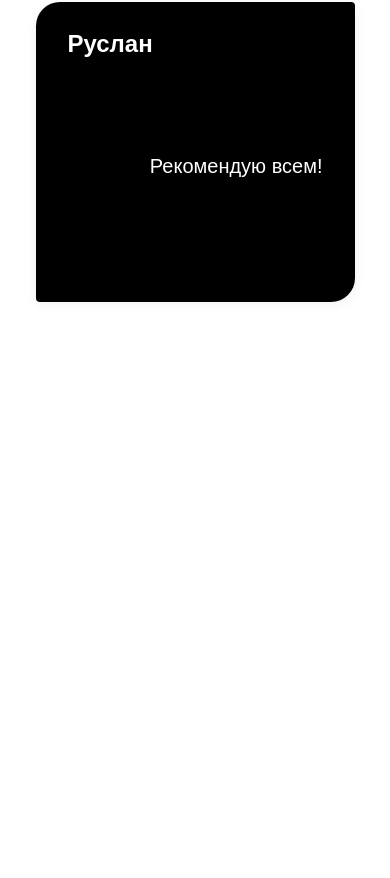
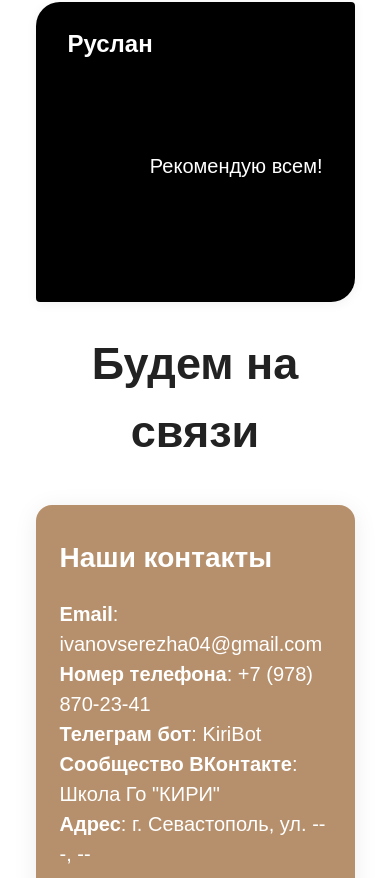
Before and after one commit to 6dem/kiri, a Next.js app in the folder src/apps/web/: page / in a window 390 px wide. Shown: the part 2554-3432 px from the top of the page. Before the commit the page ends 2884 px from the top, so only its background shows below. Built offline with nearby package versions, Linux system fonts and the light colour scheme.

Commit message:
template: initial implemetntation of Contacts Section

```diff
--- a/src/apps/web/app/(home)/components/Contacts/Contacts.module.scss
+++ b/src/apps/web/app/(home)/components/Contacts/Contacts.module.scss
@@ -1,3 +1,96 @@
+@import "@styles/variables.scss";
+
 .contacts {
     height: 100vh;
 }
+
+.title {
+    text-align: center;
+    font-size: 45px;
+    margin-bottom: 40px;
+}
+
+.cards {
+    display: flex;
+    gap: 32px;
+    justify-content: center;
+    align-items: stretch;
+    width: 100%;
+    color: $white-color;
+
+    h3 {
+        font-size: 28px;
+    }
+}
+
+.card {
+    background: $accent-color;
+    border-radius: 16px;
+    box-shadow: 0 4px 24px rgba(0, 0, 0, 0.08);
+    padding: 32px 24px;
+    min-width: 280px;
+    max-width: 600px;
+    flex: 1 1 350px;
+    gap: 20px;
+    height: 400px;
+    display: flex;
+    flex-direction: column;
+    align-items: flex-start;
+
+    &:hover > .button {
+        background: darken($white-color, 10%);
+        border-color: $black-color;
+    }
+}
+
+.cardLesson {
+    &:hover {
+        cursor: pointer;
+    }
+}
+
+.contact {
+    font-size: 20px;
+}
+
+.contactLink {
+    color: $white-color;
+    text-decoration: none;
+    transition: color 0.3s;
+
+    &:hover {
+        text-decoration: underline;
+    }
+}
+
+.clock {
+    width: max(60%, 250px);
+    align-self: center;
+    margin: auto 0;
+}
+
+.button {
+    margin-top: auto;
+    margin-left: auto;
+    padding: 12px 32px;
+    background: $white-color;
+    color: $black-color;
+    border-radius: 8px;
+    border: 2px solid transparent;
+    font-size: 18px;
+    cursor: pointer;
+    transition: background 0.4s, border-color 0.4s;
+}
+
+@media (max-width: 768px) {
+    .cards {
+        flex-direction: column;
+        gap: 20px;
+        align-items: stretch;
+    }
+    .card {
+        max-width: 100%;
+        align-items: flex-start;
+        flex: 200px;
+    }
+}
--- a/src/apps/web/app/(home)/components/Contacts/Contacts.tsx
+++ b/src/apps/web/app/(home)/components/Contacts/Contacts.tsx
@@ -1,10 +1,46 @@
+import Image from "next/image"
 import styles from "./Contacts.module.scss"
+
+const contacts = {
+    email: {link: "mailto:ivanovserezha04@gmail.com", content: "ivanovserezha04@gmail.com", label: "Email"},
+    number: {link: "tel:+79788702341", content: "+7 (978) 870-23-41", label: "Номер телефона"},
+    tg: {link: "https://t.me/schoolgo_kiribot", content: "KiriBot", label: "Телеграм бот"},
+    vk: {link: "https://vk.com/school_go_kiri", content: 'Школа Го "КИРИ"', label: "Сообщество ВКонтакте"},
+    address: {link: "https://yandex.ru/maps/geo/sevastopol/1443782471", content: "г. Севастополь, ул. ---, --", label: "Адрес"}
+}
+
+
 
 export function Contacts() {
   return (
     <section id="contacts" className={styles.contacts}>
       <div className="container">
-        <h2>Контакты</h2>
+        <h2 className={styles.title}>Будем на связи</h2>
+        <div className={styles.cards}>
+          <div className={styles.card}>
+            <h3>Наши контакты</h3>
+            <ul className={styles.contactsList}>
+              {Object.entries(contacts).map(([key, {link, content, label}]) => (
+              <li className={styles.contact} key={key}>
+                <a
+                  className={styles.contactLink}
+                  href={link}
+                  target="_blank"
+                  rel="noopener noreferrer"
+                  aria-label={label}
+                >
+                  <b>{label}</b>: {content}
+                </a>
+              </li>
+            ))}
+              </ul>
+          </div>
+          <div className={`${styles.card} ${styles.cardLesson}`}>
+            <h3>Записаться на занятие</h3>
+            <Image className={styles.clock} src="/icons/clock.svg" alt="icon" width={300} height={150}/>
+            <button className={styles.button}>Записаться</button>
+          </div>
+        </div>
       </div>
     </section>
   );
--- a/src/apps/web/app/(home)/components/Header/Header.module.scss
+++ b/src/apps/web/app/(home)/components/Header/Header.module.scss
@@ -37,7 +37,7 @@
         width: 12px;
         height: 12px;
         border-radius: 50%;
-        border: 2px solid transperent;
+        border: 2px solid transparent;
         background: $black-color;
         margin: 0 auto;
         margin-top: 4px;
--- a/src/apps/web/app/(home)/components/MobileMenu/MobileMenu.module.scss
+++ b/src/apps/web/app/(home)/components/MobileMenu/MobileMenu.module.scss
@@ -49,7 +49,7 @@
         width: 12px;
         height: 12px;
         border-radius: 50%;
-        border: 2px solid transperent;
+        border: 2px solid transparent;
         background: $black-color;
         transition: background 0.3s, border 0.3s;
     }
--- a/src/apps/web/app/(home)/page.tsx
+++ b/src/apps/web/app/(home)/page.tsx
@@ -1,4 +1,4 @@
-// import { Contacts } from "@components/Contacts"
+import { Contacts } from "@components/Contacts"
 import { Header } from "@components/Header/Header"
 import { Hero } from "@components/Hero"
 import { InversionOverlay } from "@components/InversionOverlay"
@@ -15,8 +15,8 @@ export default function HomePage() {
         <InversionOverlay />
         <TeacherList />
         <ReviewList/>
-        {/* <Offer />
-        <Contacts /> */}
+        {/* <Offer /> */}
+        <Contacts />
       </main>
     </>
   );
--- a/src/apps/web/app/styles/globals.scss
+++ b/src/apps/web/app/styles/globals.scss
@@ -68,7 +68,7 @@ section {
     display: flex;
     flex-direction: column;
     align-items: center;
-    justify-content: space-between;
+    justify-content: start;
     width: min(90vw, 1280px);
     height: 100%;
     margin-left: auto;
```
Also changed, not shown: src/apps/web/public/icons/clock.svg (added).
